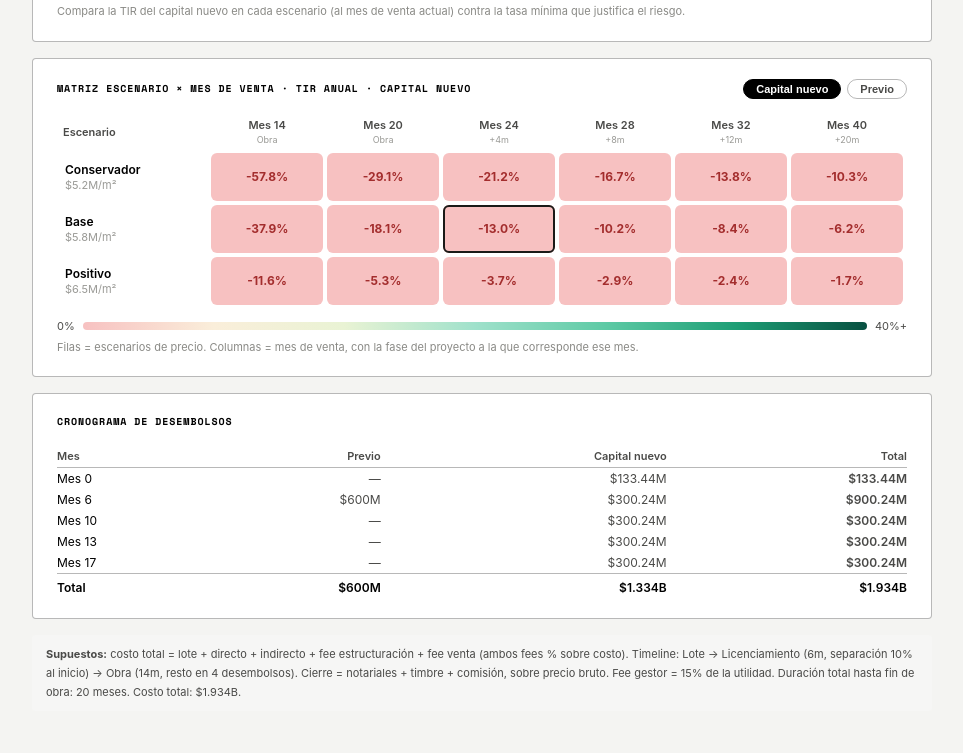
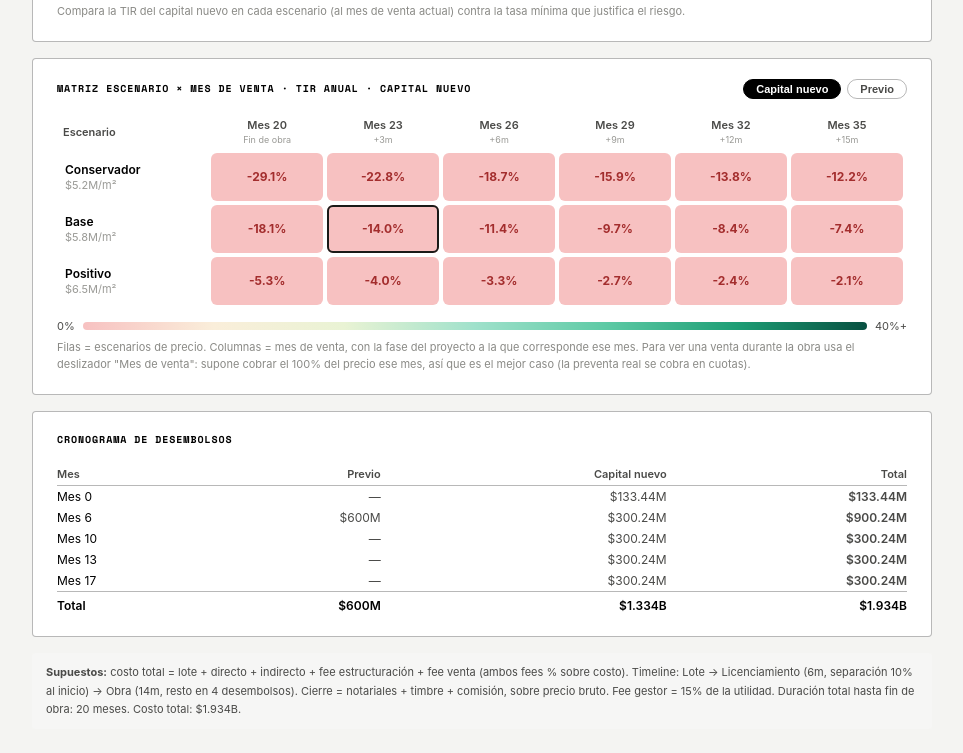
Before and after one commit to uriiprojects/Futura, a plain HTML site: page index.html in a window 1280 px wide. Shown: the part 5105-5858 px from the top of the page, without its empty margins (158-1121 px from the left). Drawn offline with nearby package versions, Linux system fonts and the light colour scheme.

Commit message:
Add files via upload

```diff
--- a/index.html
+++ b/index.html
@@ -652,11 +652,18 @@ function irrForLoteMonth(v,bc,retornoA,mesVenta,loteMonth){
   return m!==null?Math.pow(1+m,12)-1:null;
 }
 
+// Meses de venta que muestran la matriz y la tabla de deuda: al terminar la obra y hasta 15 meses después.
+// Una venta durante la obra se simula con el deslizador "Mes de venta".
+function mesesVentaMatriz(sched,v){
+  const fin=sched.totalDuration;
+  return[fin,fin+3,fin+6,fin+9,fin+12,fin+15];
+}
 function phaseLabel(m,sched,v){
   const obraEnd=sched.t_obra_start+v.fase2Meses;
   if(m<=sched.t_lic_start)return v.loteAportado?'Lote':'Cierre lote';
   if(m<=sched.t_obra_start)return'Licenc.';
-  if(m<=obraEnd)return'Obra';
+  if(m<obraEnd)return'En obra';
+  if(m===obraEnd)return'Fin de obra';
   return'+'+(m-obraEnd)+'m';
 }
 
@@ -814,7 +821,7 @@ function renderMatrix(){
   const bc=baseCosts(v);
   const sched=buildSchedule(v,bc);
   const baseDur=sched.totalDuration;
-  const months=[Math.max(3,baseDur-6),baseDur,baseDur+4,baseDur+8,baseDur+12,baseDur+20];
+  const months=mesesVentaMatriz(sched,v);
   const scenarios=[
     {label:'Conservador',price:numM('precioConservador')},
     {label:'Base',price:numM('precioBase')},
@@ -836,7 +843,7 @@ function renderMatrix(){
     h+='</tr>';
   });
   document.getElementById('matrixTable').innerHTML=h+'</tbody>';
-  document.getElementById('matNote').textContent='Filas = escenarios de precio. Columnas = mes de venta, con la fase del proyecto a la que corresponde ese mes.'+(v.loteDeuda?' ⚠ y celda atenuada = la venta cae después del plazo máximo de la deuda del lote (mes '+(sched.loteMonth+v.lotePlazoMax)+').':'');
+  document.getElementById('matNote').textContent='Filas = escenarios de precio. Columnas = mes de venta, con la fase del proyecto a la que corresponde ese mes. Para ver una venta durante la obra usa el deslizador "Mes de venta": supone cobrar el 100% del precio ese mes, así que es el mejor caso (la preventa real se cobra en cuotas).'+(v.loteDeuda?' ⚠ y celda atenuada = la venta cae después del plazo máximo de la deuda del lote (mes '+(sched.loteMonth+v.lotePlazoMax)+').':'');
 }
 
 function renderDeuda(v,r,month,price){
@@ -855,7 +862,7 @@ function renderDeuda(v,r,month,price){
     kp('Breakeven (mes '+month+')',fB(be)+'/m²')+
     kp('Precio mín. para TIR '+(hurdle*100).toFixed(0)+'%',pMin?fB(pMin)+'/m²':'No alcanzable',pMin&&price>=pMin?'s':'d');
   const sched=r.sched,baseDur=sched.totalDuration;
-  const meses=[...new Set([Math.max(3,baseDur),baseDur+2,baseDur+4,baseDur+6,baseDur+8,d.mesLimite].filter(m=>m>=3))].sort((a,b)=>a-b);
+  const meses=[...new Set(mesesVentaMatriz(sched,v).concat([d.mesLimite]).filter(m=>m>=3))].sort((a,b)=>a-b);
   let h='<thead><tr><th class="ph">Mes de venta</th><th>Intereses</th><th>Pago al lote</th><th>Breakeven $/m²</th><th>Mín. para TIR '+(hurdle*100).toFixed(0)+'%</th><th>TIR capital @ precio activo</th></tr></thead><tbody>';
   meses.forEach(m=>{
     const rr=calc(price,m,v);
```
